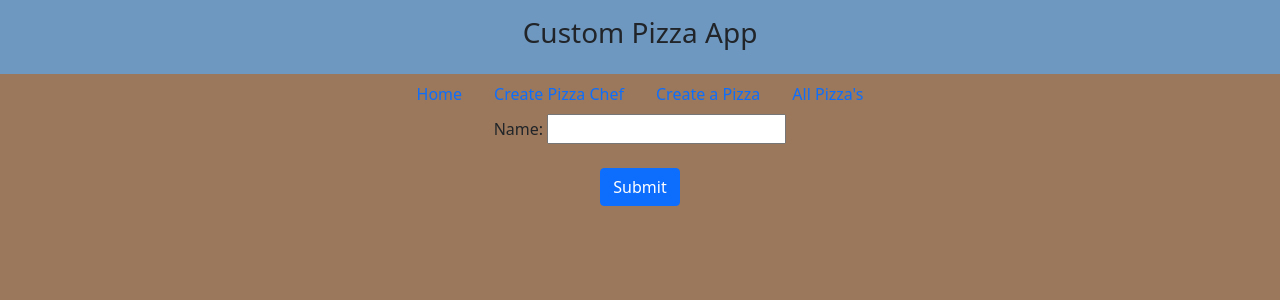
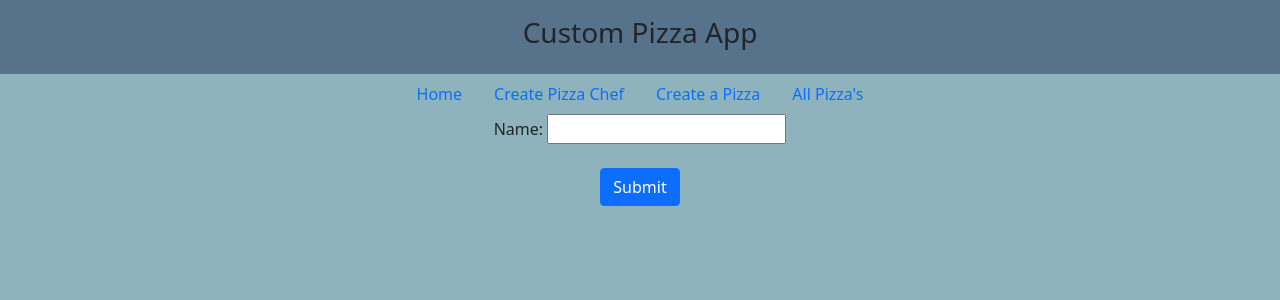
Before and after one commit to erhnaks/Phyton_flask_app_Pipeline, a Flask app: page /createchef in a window 1280 px wide. Shown: the top 300 px of the page. Run offline with Flask 2, Linux system fonts and the light colour scheme.

Commit message:
Background colour updated

```diff
--- a/application/templates/base.html
+++ b/application/templates/base.html
@@ -1,8 +1,8 @@
 <!DOCTYPE html>
 <html>
-    <body style="background-color: rgb(155, 120, 91)">
+    <body style="background-color: rgb(142, 179, 189)">
         <div
-        class="w-auto p-3" style="background-color: rgb(110, 152, 192);">
+        class="w-auto p-3" style="background-color: rgb(87, 114, 139);">
         <center>
             <h3>Custom Pizza App</h3>
         </center>
```
